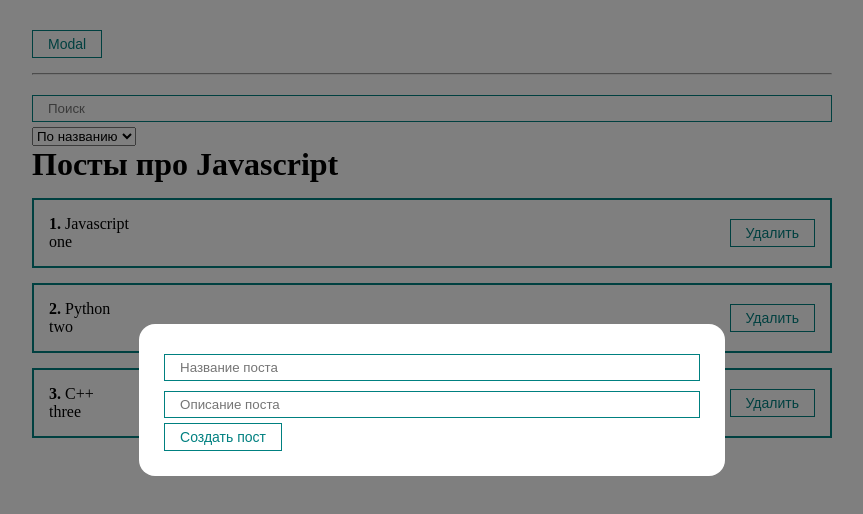
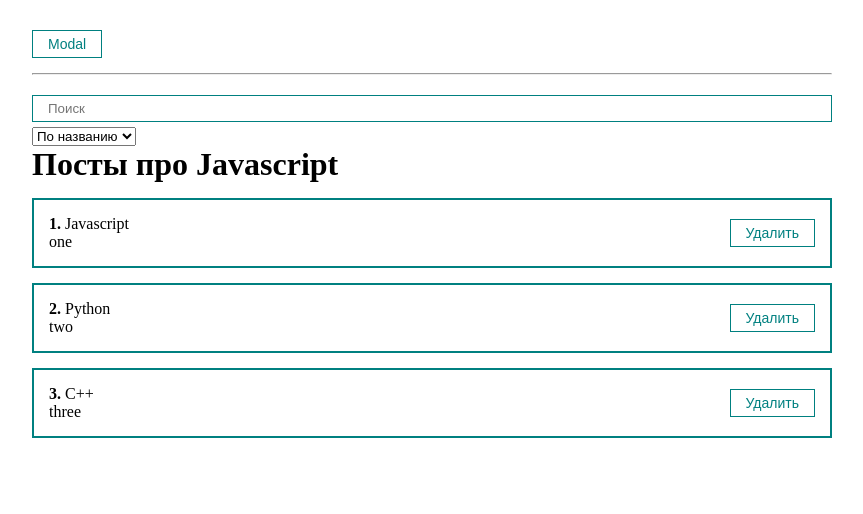
Before and after one commit to Kryamk/ulbitv-fund, a React (Create React App) app: page / in a window 1280 px wide. Shown: the top 514 px of the page, without its empty margins (208-1071 px from the left). Built offline with nearby package versions, Linux system fonts and the light colour scheme.

Commit message:
React Transition Group, custom hook - usePosts

```diff
--- a/package.json
+++ b/package.json
@@ -11,7 +11,7 @@
     "react-dom": "^17.0.2",
     "react-router-dom": "^5.2.0",
     "react-scripts": "4.0.3",
-    "react-transition-group": "^4.4.2",
+    "react-transition-group": "^4.4.5",
     "web-vitals": "^1.0.1"
   },
   "scripts": {
--- a/src/App.js
+++ b/src/App.js
@@ -7,32 +7,15 @@ import PostForm from './components/PostForm';
 import PostFilter from './components/PostFilter';
 import MyModal from './components/UI/MyModal/MyModal';
 import MyButton from './components/UI/button/MyButton';
+import { usePosts } from './hooks/usePosts';
 
 function App() {
 	console.log('render App');
-	const [posts, setPosts] = useState([
-		{ id: 1, title: 'Javascript', body: 'one' },
-		{ id: 2, title: 'Python', body: 'two' },
-		{ id: 3, title: 'C++', body: 'three' },
-	])
+	const [posts, setPosts] = useState([ { id: 1, title: 'Javascript', body: 'one' }, { id: 2, title: 'Python', body: 'two' }, { id: 3, title: 'C++', body: 'three' }, ])
+	const [filter, setFilter] = useState({ sort: '', query: '', })
+	const [modal, setModal] = useState(false)
+	const sortedAndSearchedPosts = usePosts(posts, filter.sort, filter.query)
 
-	const [filter, setFilter] = useState({
-		sort: '',
-		query: '',
-	})
-	const [modal, setModal] = useState(true)
-
-	const sortedPosts = useMemo(() => {
-		console.log('getSortedPosts');
-		if (filter.sort) {
-			return [...posts].sort((a, b) => a[filter.sort].localeCompare(b[filter.sort]))
-		}
-		return posts;
-	}, [filter.sort, posts])
-
-	const sortedAndSearchedPosts = useMemo(() => {
-		return sortedPosts.filter(post => post.title.toLowerCase().includes(filter.query.toLowerCase()))
-	}, [filter.query, sortedPosts])
 
 	const createPost = (post) => {
 		setPosts([...posts, post]);
--- a/src/components/PostFilter.jsx
+++ b/src/components/PostFilter.jsx
@@ -1,6 +1,6 @@
 import React from 'react'
 import MyInput from './UI/input/MyInput'
-import MySelect from './UI/MySelect/MySelect'
+import MySelect from './UI/select/MySelect'
 
 export default function PostFilter({ filter, setFilter }) {
 	return (
--- a/src/components/PostList.jsx
+++ b/src/components/PostList.jsx
@@ -1,4 +1,5 @@
 import React from 'react'
+import { TransitionGroup, CSSTransition } from 'react-transition-group'
 import PostItem from './PostItem'
 
 export default function PostList({ posts, title, remove }) {
@@ -12,9 +13,15 @@ export default function PostList({ posts, title, remove }) {
 	return (
 		<div>
 			<h1>{title}</h1>
-			{posts.map((post, index) => (
-				<PostItem num={index + 1} post={post} remove={remove} key={post.id} />
-			))}
+
+			<TransitionGroup>
+				{posts.map((post, index) => (
+					<CSSTransition classNames="post" timeout={500} key={post.id}>
+						<PostItem num={index + 1} post={post} remove={remove}  />
+					</CSSTransition>
+				))}
+			</TransitionGroup>
+
 		</div>
 	)
 }
--- a/src/components/UI/MyModal/MyModal.jsx
+++ b/src/components/UI/MyModal/MyModal.jsx
@@ -3,14 +3,14 @@ import cl from './MyModal.module.css'
 
 export default function MyModal({children, visible, setVisible}) {
 	let rootClasses = [ cl.myModal ];
-	console.log('---',visible);
-	console.log('---',rootClasses); // всегда без active ???
+	// console.log('---',visible);
+	// console.log('---',rootClasses); // всегда без active ???
 	if (visible) {
 		rootClasses.push(cl.active)
 	}
-	else {
-		rootClasses = rootClasses.filter(item=> item !== cl.active)
-	}
+	// else {
+	// 	rootClasses = rootClasses.filter(item=> item !== cl.active)
+	// }
 
   return (
 	<div className={rootClasses.join(' ')} onClick={()=>setVisible(false)}>
--- a/src/components/UI/MySelect/MySelect.jsx
+++ b/src/components/UI/select/MySelect.jsx
@@ -1,11 +1,11 @@
 import React from 'react'
 
-export default function MySelect({options, defaultValue,value, onChange}) {
+export default function MySelect({ options, defaultValue, value, onChange }) {
 
 	return (
-		<select value={value}  onChange={e=>onChange(e.target.value)}>
+		<select value={value} onChange={e => onChange(e.target.value)}>
 			<option disabled>{defaultValue}</option>
-			{options.map(option=>
+			{options.map(option =>
 				<option value={option.value} key={option.value}>{option.name}</option>
 			)}
 		</select>
--- /dev/null
+++ b/src/hooks/usePosts.js
@@ -0,0 +1,19 @@
+import { useMemo } from "react";
+
+export const useSortPosts = (posts, sort) => {
+	const sortedPosts = useMemo(() => {
+		if (sort) {
+			return [...posts].sort((a, b) => a[sort].localeCompare(b[sort]))
+		}
+		return posts;
+	}, [sort, posts])
+	return sortedPosts;
+}
+
+export const usePosts = (posts, sort, query) => {
+	const sortedPosts = useSortPosts(posts, sort);
+	const sortedAndSearchedPosts = useMemo(() => {
+		return sortedPosts.filter(post => post.title.toLowerCase().includes(query.toLowerCase()))
+	}, [query, sortedPosts])
+	return sortedAndSearchedPosts;
+}
--- a/src/styles/App.css
+++ b/src/styles/App.css
@@ -23,7 +23,7 @@
     align-items: center;
 }
 
-/* .post__btns {
+.post__btns {
     display: flex;
 }
 
@@ -41,7 +41,7 @@
     transform: translateX(-350px);
     transition: all 500ms ease-in;
 }
-
+/*
 .page__wrapper {
     margin-top: 30px;
     display: flex;
```
Also changed, not shown: 1 other file (tests, documents, lock files or other folders).
